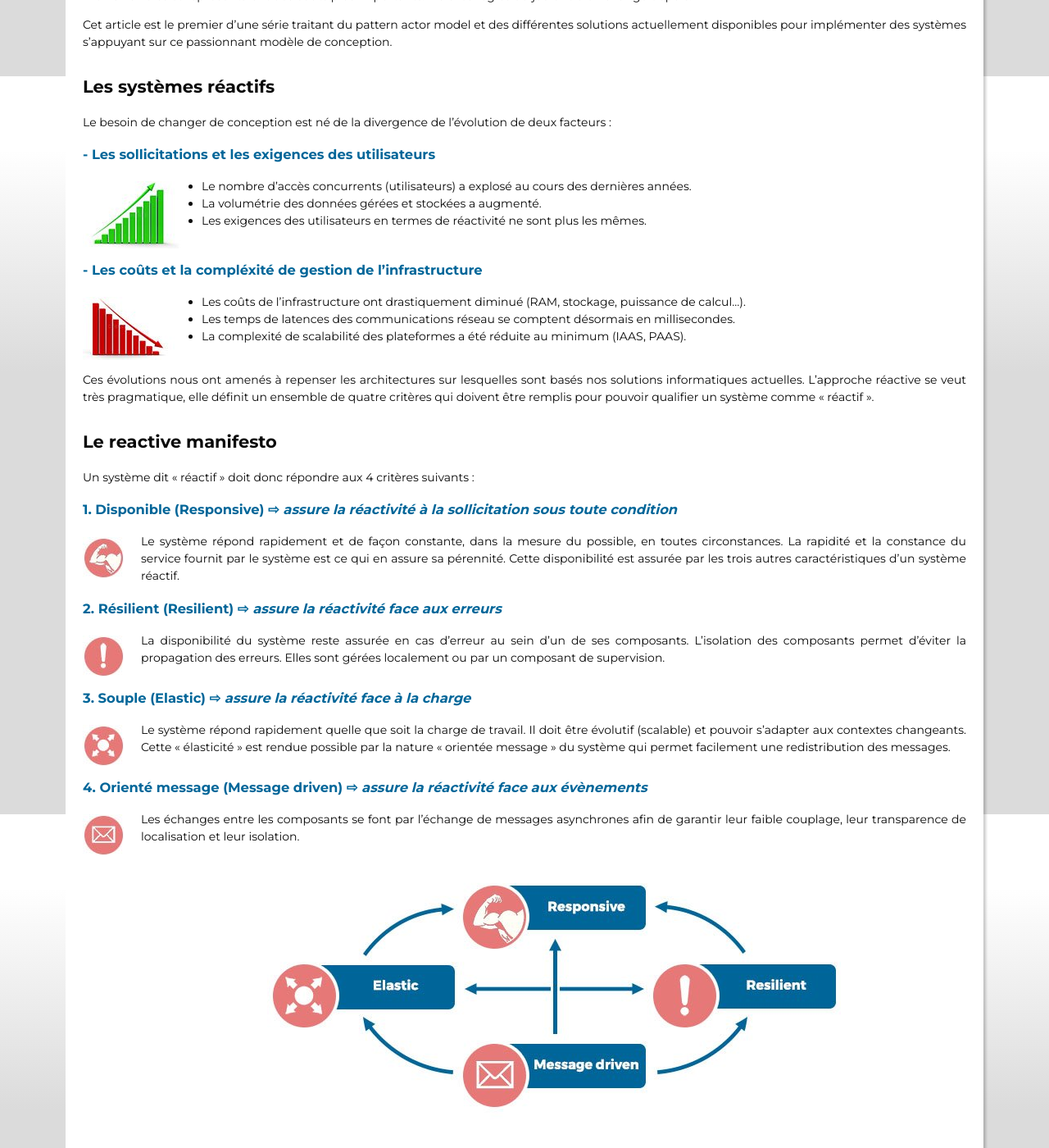
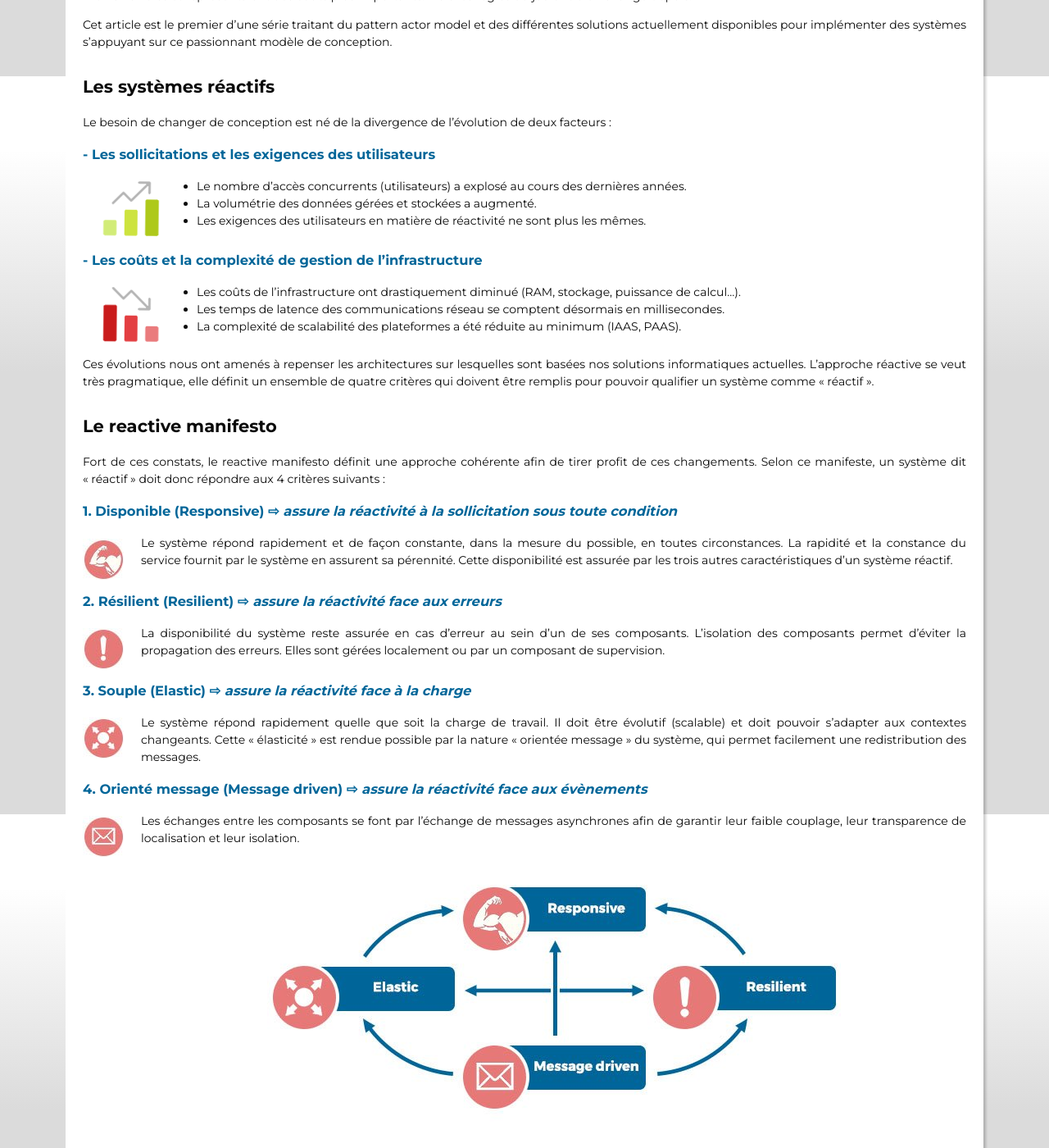
Before and after one commit to Publiskills/publiskills.github.io, a Jekyll site: the page built from _posts/actor-model/2017-10-06-l-actor-model.md, in a window 1280 px wide and 1400 px high, scrolled down 807 px. Shown: the whole window at 82% size. Built offline with Jekyll 4.4.1, drawn with Linux system fonts in a browser that asks for light colours; some web fonts are replaced; comment, search, counter and statistics services are not loaded; some of the changed text lies outside the part shown.

Commit message:
Fix actor model post

```diff
--- a/_layouts/post.html
+++ b/_layouts/post.html
@@ -22,7 +22,7 @@
     </div>
     <a itemprop="mainEntityOfPage" class="not-displayed" href="{{ page.url | absolute_url }}"><h1 itemprop="name">{{ page.title }}</h1></a>
     <header class="post-header">
-      <h1 class="post-title" itemprop="name headline">{{ page.title | escape }}</h1>{% if site.show_reading_time %} (&nbsp;<span class="font-icon icon-clock"></span>&nbsp;{% include read_time.html %}&nbsp;) {% endif %}
+      <h1 class="post-title" itemprop="headline">{{ page.title | escape }}</h1>{% if site.show_reading_time %} (&nbsp;<span class="font-icon icon-clock"></span>&nbsp;{% include read_time.html %}&nbsp;) {% endif %}
       <div class="sub-title">
         <div class="sub-title-container">
           <p class="post-meta">
--- a/_posts/actor-model/2017-10-06-l-actor-model.md
+++ b/_posts/actor-model/2017-10-06-l-actor-model.md
@@ -26,30 +26,30 @@
 
 ### - Les sollicitations et les exigences des utilisateurs
 
-![Increasing](/images/posts/actor-model/increase.jpg){: .inline-left-image}
+![Increasing](/images/posts/actor-model/actor-model-increase.png){: .inline-left-image}
 - Le nombre d’accès concurrents (utilisateurs) a explosé au cours des dernières années.
 - La volumétrie des données gérées et stockées a augmenté.
-- Les exigences des utilisateurs en termes de réactivité ne sont plus les mêmes.
+- Les exigences des utilisateurs en matière de réactivité ne sont plus les mêmes.
 
-### - Les coûts et la compléxité de gestion de l’infrastructure
+### - Les coûts et la complexité de gestion de l’infrastructure
 {: .clear}
 
-![Decreasing](/images/posts/actor-model/decrease.jpg){: .inline-left-image}
+![Decreasing](/images/posts/actor-model/actor-model-decrease.png){: .inline-left-image}
 - Les coûts de l’infrastructure ont drastiquement diminué (RAM, stockage, puissance de calcul…).
-- Les temps de latences des communications réseau se comptent désormais en millisecondes.
+- Les temps de latence des communications réseau se comptent désormais en millisecondes.
 - La complexité de scalabilité des plateformes a été réduite au minimum (IAAS, PAAS).
 
-Ces évolutions nous ont amenés à repenser les architectures sur lesquelles sont basés nos solutions informatiques actuelles. L’approche réactive se veut très pragmatique, elle définit un ensemble de quatre critères qui doivent être remplis pour pouvoir qualifier un système comme « réactif ».
+Ces évolutions nous ont amenés à repenser les architectures sur lesquelles sont basées nos solutions informatiques actuelles. L’approche réactive se veut très pragmatique, elle définit un ensemble de quatre critères qui doivent être remplis pour pouvoir qualifier un système comme «&nbsp;réactif&nbsp;».
 {: .clear}
 
 ## Le reactive manifesto
 
-Un système dit « réactif » doit donc répondre aux 4 critères suivants :
+Fort de ces constats, le reactive manifesto définit une approche cohérente afin de tirer profit de ces changements. Selon ce manifeste, un système dit «&nbsp;réactif&nbsp;» doit donc répondre aux 4 critères suivants :
 
 ### 1. Disponible (Responsive) &#8680; *assure la réactivité à la sollicitation sous toute condition*
 
 ![Responsive](/images/posts/actor-model/responsive.jpg){: .inline-left-image}
-Le système répond rapidement et de façon constante, dans la mesure du possible, en toutes circonstances. La rapidité et la constance du service fournit par le système est ce qui en assure sa pérennité. Cette disponibilité est assurée par les trois autres caractéristiques d’un système réactif.
+Le système répond rapidement et de façon constante, dans la mesure du possible, en toutes circonstances. La rapidité et la constance du service fournit par le système en assurent sa pérennité. Cette disponibilité est assurée par les trois autres caractéristiques d’un système réactif.
 
 ### 2. Résilient (Resilient) &#8680; *assure la réactivité face aux erreurs*
 
@@ -59,7 +59,7 @@
 ### 3. Souple (Elastic) &#8680; *assure la réactivité face à la charge*
 
 ![Elastic](/images/posts/actor-model/elastic.jpg){: .inline-left-image}
-Le système répond rapidement quelle que soit la charge de travail. Il doit être évolutif (scalable) et pouvoir s’adapter aux contextes changeants. Cette « élasticité » est rendue possible par la nature « orientée message » du système qui permet facilement une redistribution des messages.
+Le système répond rapidement quelle que soit la charge de travail. Il doit être évolutif (scalable) et doit pouvoir s’adapter aux contextes changeants. Cette « élasticité » est rendue possible par la nature « orientée message » du système, qui permet facilement une redistribution des messages.
 
 ### 4. Orienté message (Message driven) &#8680; *assure la réactivité face aux évènements*
 
@@ -71,7 +71,7 @@
 
 N’hésitez pas à aller consulter (et signer !) [le reactive manifesto](http://www.reactivemanifesto.org){:target="_blank"} pour de plus amples informations.
 
-# L'actor model (modèle d’acteur)
+# Le pattern actor model (modèle d’acteur)
 
 ## Un  peu d'histoire
 
@@ -108,22 +110,22 @@
 >- Une file d’attente de messages qu'il traite un par un
 >- Un protocole de communication avec d’autres acteurs
 
-### Analogies entre actor model et programmation orientée objet (POO)
+### Analogies entre le pattern actor model et la programmation orientée objet (POO)
 
 Ce modèle considère que « tout est acteur ». Cette approche est similaire à l’approche du « tout est objet » de la POO, mais à des niveaux d’abstraction et d’isolation supérieurs.
 
 Nous pouvons également remarquer les analogies suivantes entre Actor model et POO:
 
-|                               | Actor model                       | POO                               |
+|                               | Pattern actor model               | POO                               |
 | ----------------------------- | --------------------------------- | --------------------------------- |
 | *Philosophie*                 | Tout est acteur	                | Tout est objet                    |
-| *Accès à une entité*	        | Adresse(s) de l'acteur	        | Référence(s) de l’objet           |
+| *Accès à une entité*	        | Adresse(s) de l'acteur	        | Instance(s) de l’objet            |
 | *Interactions entre entités*	| Envoi de message (non bloquant)	| Invocation de méthode (bloquant)  |
 | *Gestion des interactions*	| File d’attente de messages	    | Pile d’appel                      |
 | *Gestion de la concurrence*	| Intrinsèque	                    | Possible mais très vite complexe  |
 {: .centered-table}
 
->L'actor model permet de créer facilement des architectures réactives. De par sa nature intrinsèquement découplée et nativement orientée message, il permet de concevoir des systèmes résilients et aisément scalables.
+>Le pattern actor permet de créer aisément des architectures réactives. De par sa nature intrinsèquement découplée et nativement orientée message, il permet de concevoir des systèmes résilients et aisément scalables.
 
 ## Présentation d'un système d'acteurs complet
 
@@ -142,7 +144,7 @@
 - Génération des miniatures
 - Agrégation d'informations liées à l'image
 
-Les messages d'upload d'image "ImageUploaded" sont réceptionnés par l'acteur *ImageReceiver* qui se charge de transmettre de nouveaux messages à destination des acteurs suivants (*ExplicitContentDetector*, *ThumbnailGenerator/ImageFileDispatcher* et *ImagePreprocessor*).
+Les messages d'upload d'image "ImageUploaded" sont réceptionnés par l'acteur *ImageReceiver*, qui se charge de transmettre de nouveaux messages à destination des acteurs suivants (*ExplicitContentDetector*, *ThumbnailGenerator/ImageFileDispatcher* et *ImagePreprocessor*).
 
 Ces trois messages déclenchent donc les trois sous-tâches suivantes en parallèle.
 
@@ -175,13 +177,13 @@
 
 ### Transmission du résultat de l'analyse
 
-L'ensemble des données récoltées par l'analyse est enfin rattaché à la miniature (*DataAggregator* et *EnrichedImageFileDispatcher*) généré en parallèle par la partie *Géneration des miniatures*.
+Enfin, l’ensemble des données récoltées par l'analyse est enfin rattaché à la miniature (*DataAggregator* et *EnrichedImageFileDispatcher*) généré en parallèle par la partie *Géneration des miniatures*.
 
 Un message "EnrichedImageValidated" est alors publié vers l'extérieur du système pour notifier celui-ci de la fin du traitement d'une image uploadée.
 
-## L'actor model démystifié par son concepteur en personne
+## Le pattern actor démystifié par son concepteur en personne
 
-Je vous laisse regarder cette excellente vidéo dans laquelle son concepteur, [Carl Hewitt](https://en.wikipedia.org/wiki/Carl_Hewitt){:target="_blank"}, nous présente l'actor model. Il y détaille les concepts fondamentaux et la philosophie du modèle (vidéo en anglais) :
+Je vous laisse regarder cette excellente vidéo dans laquelle son concepteur, [Carl Hewitt](https://en.wikipedia.org/wiki/Carl_Hewitt){:target="_blank"}, nous présente le pattern actor model. Il y détaille les concepts fondamentaux et la philosophie du modèle (vidéo en anglais) :
 
 <div class="youtube-wrapper"><div class="youtube-video"><iframe src="https://www.youtube.com/embed/7erJ1DV_Tlo" frameborder="0" allowfullscreen></iframe></div></div>
 
```
Also changed, not shown: other parts of _posts/actor-model/2017-10-06-l-actor-model.md (+7 -7 lines), images/posts/actor-model/actor-model-decrease.png (added), images/posts/actor-model/actor-model-increase.png (added).
